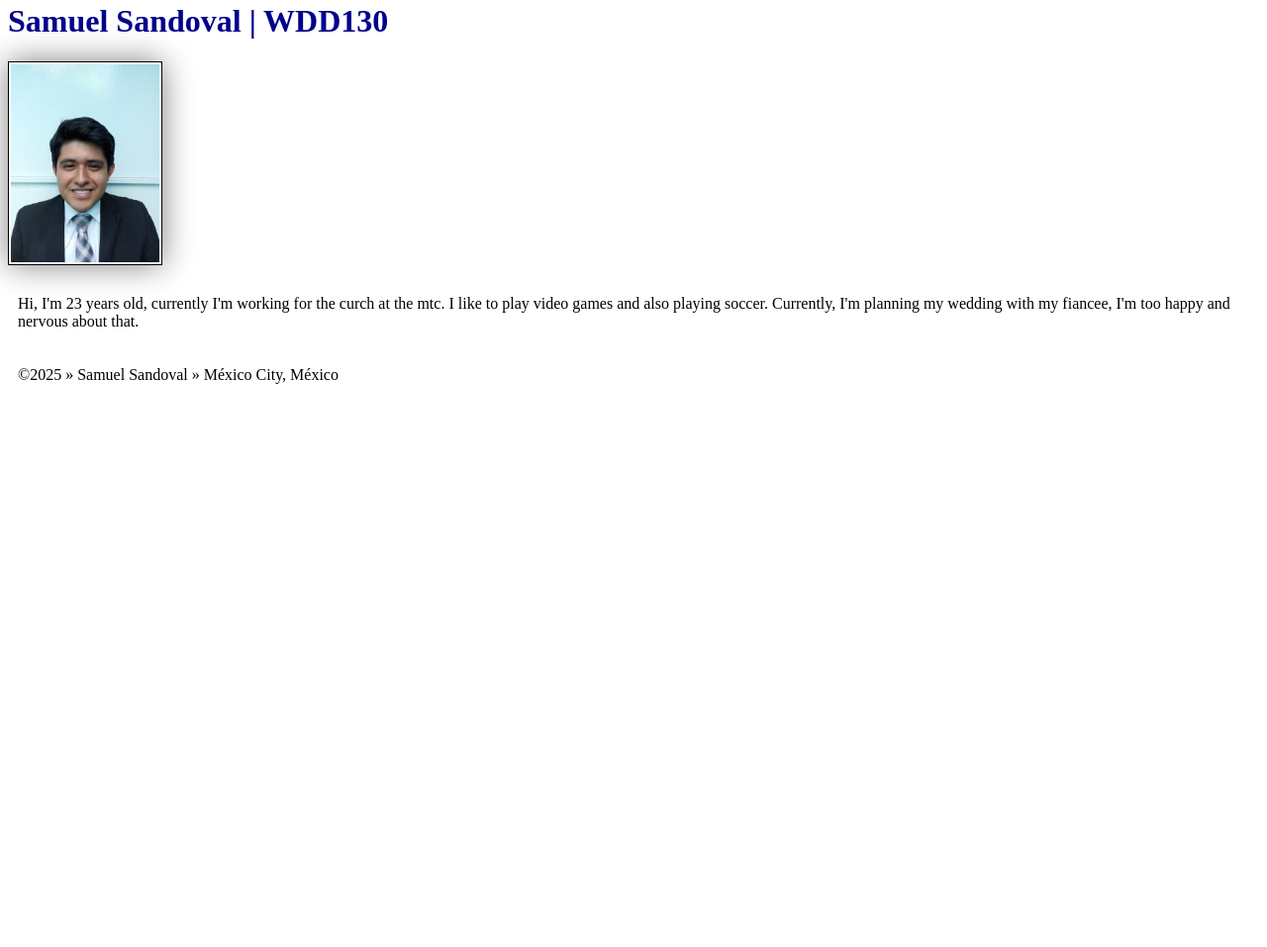
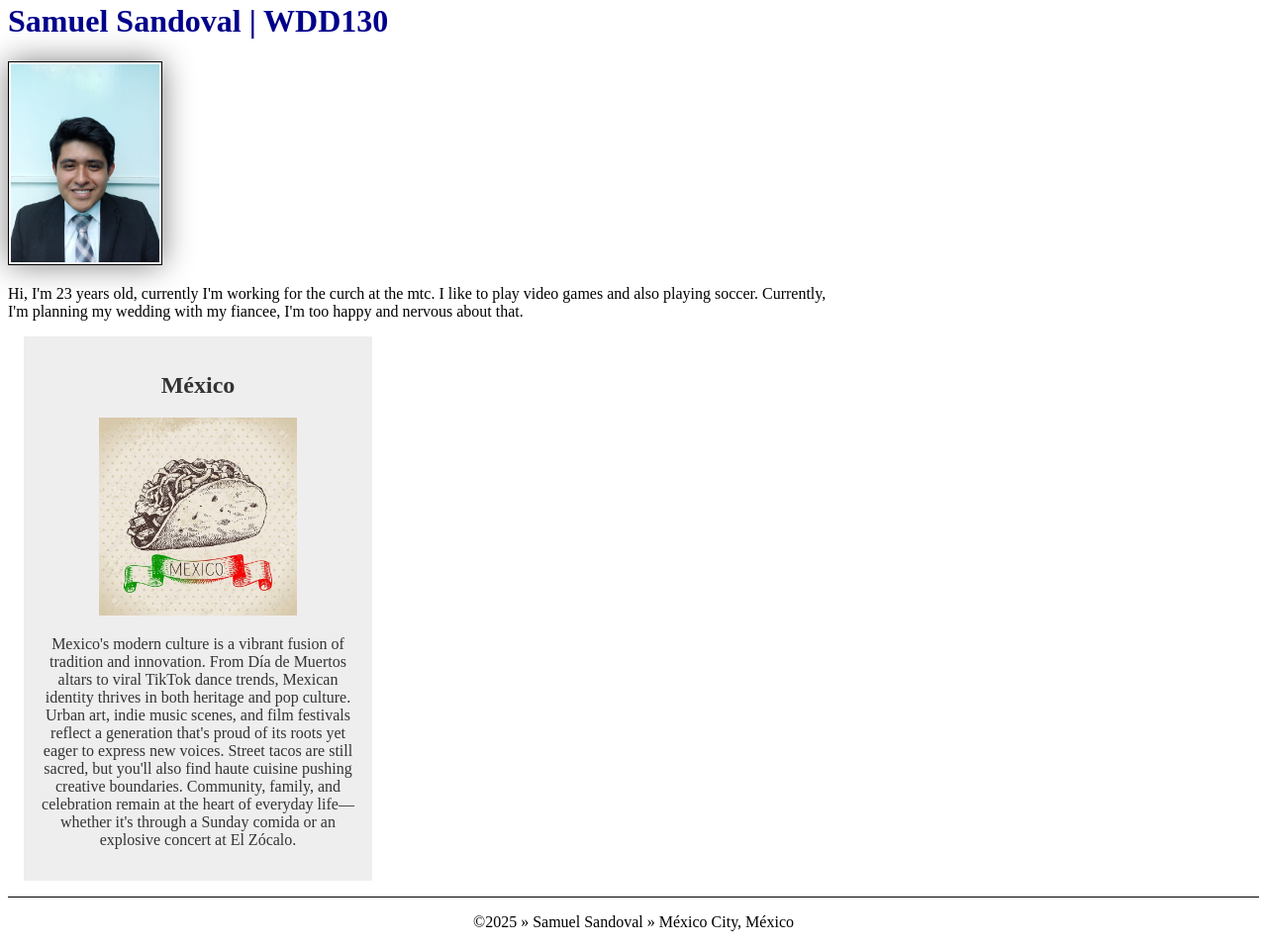
Before and after one commit to Samuelyosiaz/wdd130, a plain HTML site: page index.html in a window 1280 px wide. Shown: the part 162-1119 px from the top of the page at 99% size. Before the commit the page ends 800 px from the top, so only its background shows below. Drawn offline with Linux system fonts and the light colour scheme.

Commit message:
I did the wk2 assigment for my homepage

```diff
--- a/index.html
+++ b/index.html
@@ -4,6 +4,8 @@
         <meta charset="utf-8">
         <meta name="viewport" content="width=device-width,initial-scale=1.0">
         <title>Samuel Sandoval WDD130</title>
+        <meta name="description" content="Samuel Sandoval, WDD130, create a home page to talk abour myself">
+        <meta name="author" content="Samuel Sandoval">
         <link rel="stylesheet" href="styles/styles.css">
     </head>
     <body>
@@ -18,6 +20,11 @@
             <img src="images/profile.jpg" alt="Samuel Sandoval" width="200">
             <p>Hi, I'm 23 years old, currently I'm working for the curch at the mtc. I like to play video games and also playing soccer. Currently, I'm planning my wedding with my fiancee, I'm too happy and nervous about that.</p>
         </main>
+        <aside>
+            <h2>México</h2>
+            <img src="images/country.jpg" alt="Representative image from Mexico">
+            <p>Mexico's modern culture is a vibrant fusion of tradition and innovation. From Día de Muertos altars to viral TikTok dance trends, Mexican identity thrives in both heritage and pop culture. Urban art, indie music scenes, and film festivals reflect a generation that's proud of its roots yet eager to express new voices. Street tacos are still sacred, but you'll also find haute cuisine pushing creative boundaries. Community, family, and celebration remain at the heart of everyday life—whether it's through a Sunday comida or an explosive concert at El Zócalo.</p>
+        </aside>
         <footer>
         <p>&copy;2025 » Samuel Sandoval » México City, México</p>
         </footer>
--- a/styles/styles.css
+++ b/styles/styles.css
@@ -13,7 +13,7 @@ h1 {
     color: darkblue;
 }
 
-img {
+main img {
     width: 150px;
     height: auto;
     border: 1px solid black;
@@ -22,5 +22,30 @@ img {
 }
 
 p {
-    padding: 10px;
+    padding: 0;
 }
+
+main {
+    max-width: 840px;
+}
+
+aside {
+    width: 20rem;
+    margin: 1rem;
+    border: 1px solid rgb(0, 0, 0 / 0.2);
+    padding: 1rem;
+    background-color: #eee;
+    color: #333;
+    text-align: center;
+}
+
+aside img {
+    width: 200px;
+    height: auto;
+}
+
+footer {
+    margin-top: 15px;
+    border-top: 1px solid#000;
+    text-align: center;
+}
```
Also changed, not shown: images/country.jpg (added).
